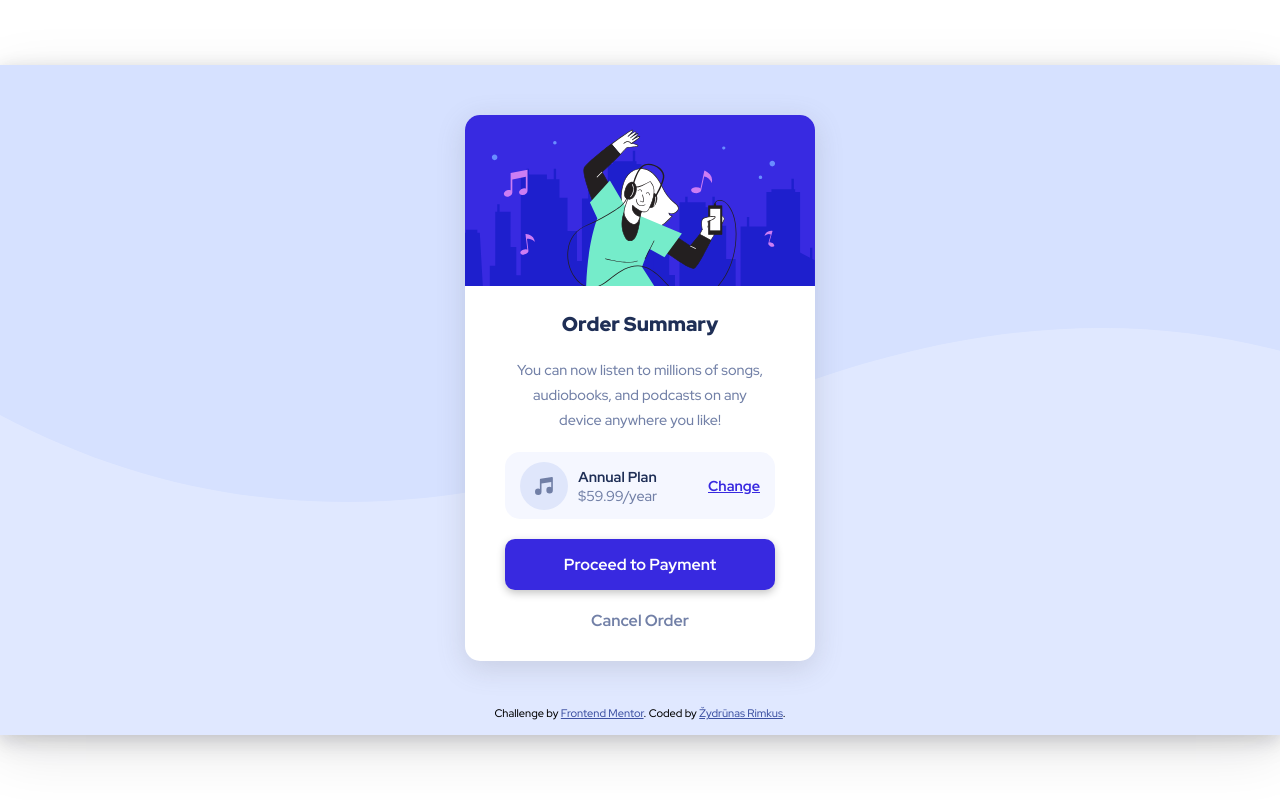
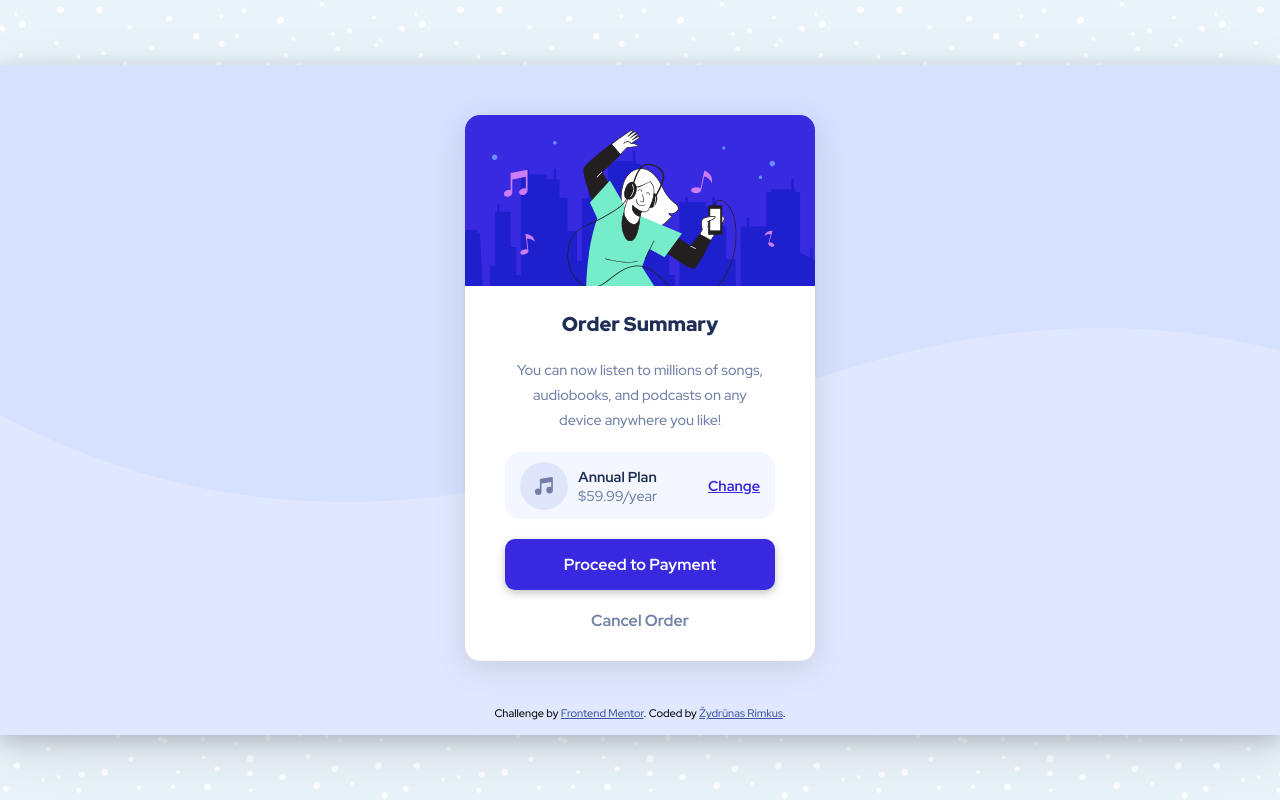
Before and after one commit to zydrunasrimkus/order-summary-component-main, a plain HTML site: page index.html in a window 1280 px wide. Drawn offline with Linux system fonts and the light colour scheme; files whose address does not match are found by name.

Commit message:
bcgr img

```diff
--- a/css/styles.css
+++ b/css/styles.css
@@ -14,7 +14,7 @@ html {
 body {
     margin: 0;
     width: 100%;
-    background-image: url('./images/backgr.png');
+    background-image: url('https://github.com/zydrunasrimkus/order-summary-component-main/blob/master/images/backgr.png');
     background-repeat:repeat;
 }
 
```
